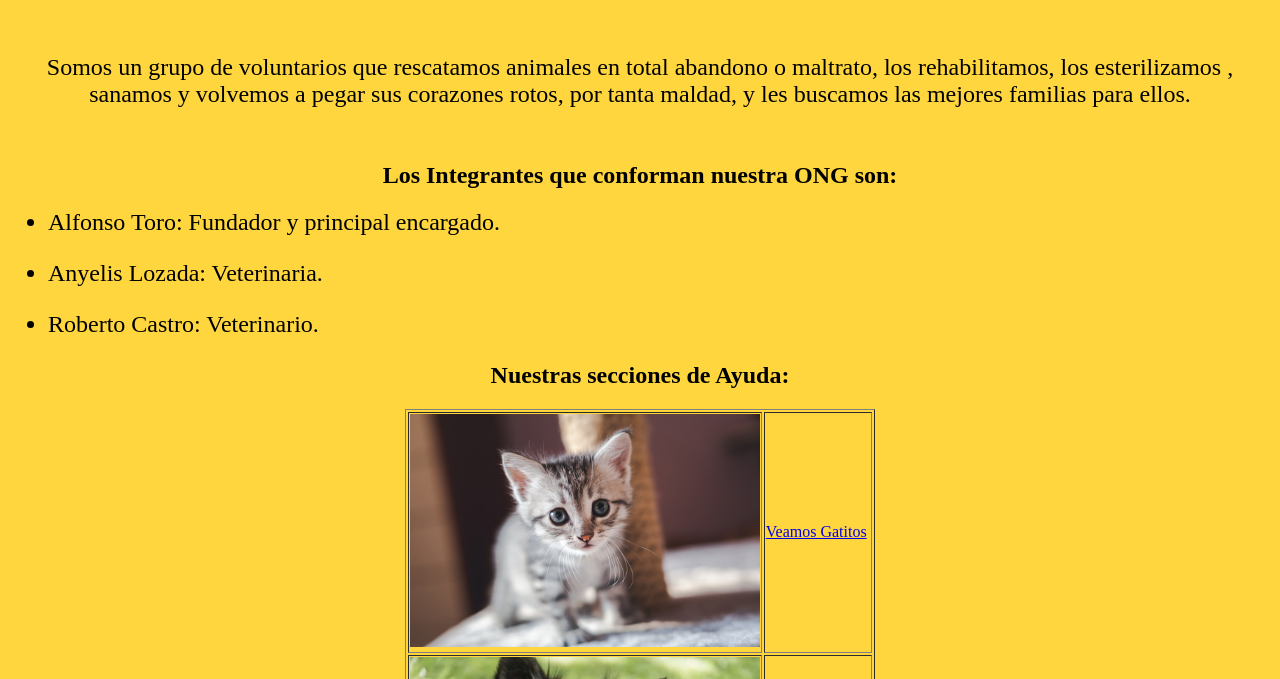
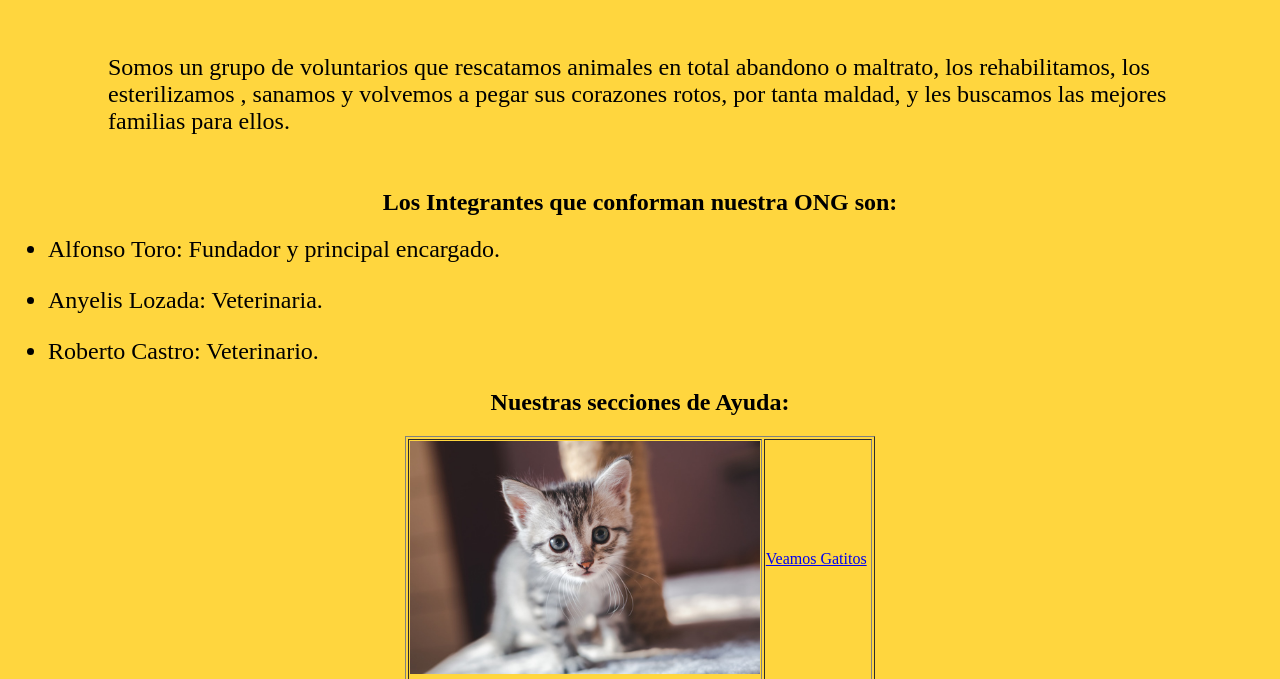
Before and after one commit to Yiop8900/Programacion-Web, a plain HTML site: page index.html in a window 1280 px wide. Shown: the part 86-765 px from the top of the page. Drawn offline with Linux system fonts and the light colour scheme.

Commit message:
primer sitio

```diff
--- a/index.html
+++ b/index.html
@@ -11,14 +11,16 @@
     <br>
     <center> <h1><b>ONG - AYUDA A UN PELUDO</b></center></h1> <br>
 
-    <center> <p><font size=5>
+    <div style="margin-left: 100px; margin-right: 100px;">
+        <p><font size=5>
         Somos un grupo de voluntarios que rescatamos animales en
         total abandono o maltrato, los rehabilitamos, los esterilizamos ,
         sanamos y volvemos a pegar sus corazones rotos, por tanta maldad,
         y les buscamos las mejores familias para ellos.
-                </font>
-            </p>
-    </center>  <br>
+             </font>
+         </p>
+             </div>
+                 <br>
 
 
     <center>
```
